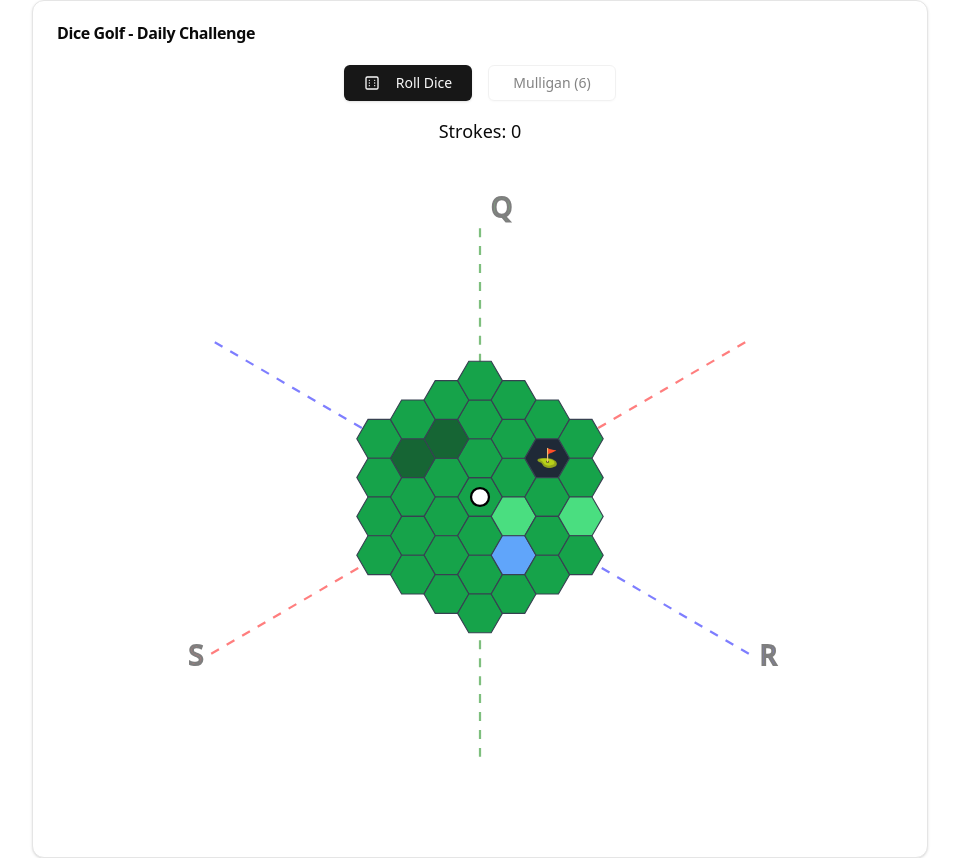
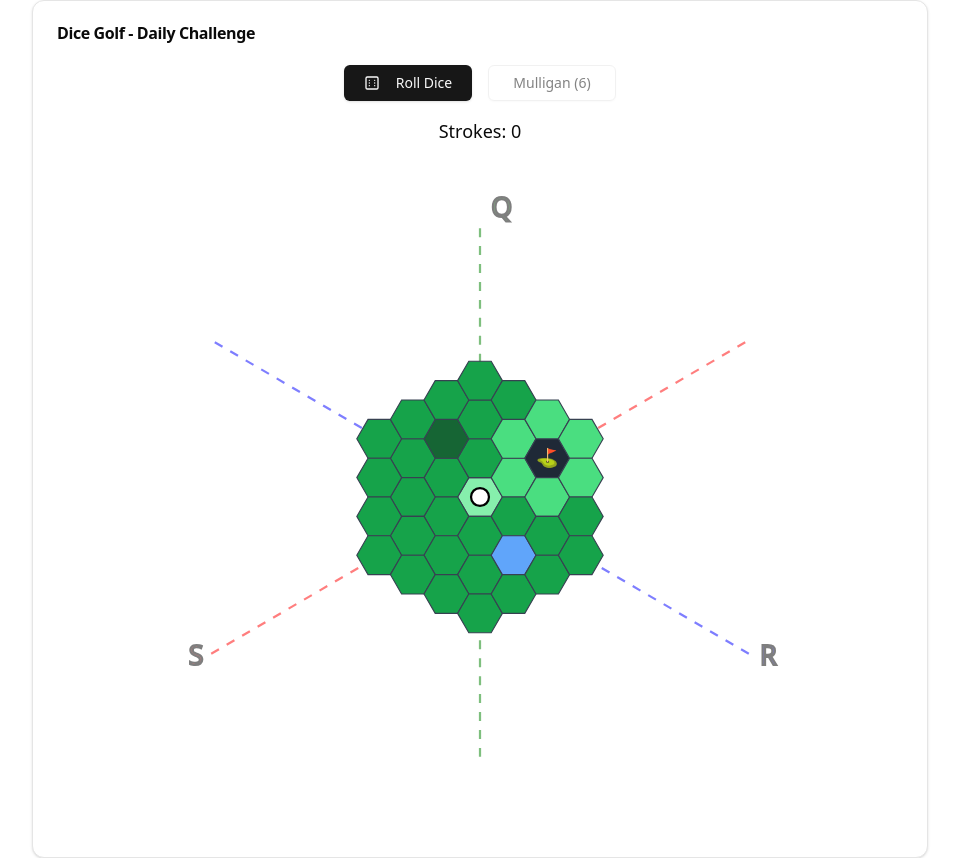
Before and after one commit to jbatch/daily-golf, a React (Vite) app: page / in a window 1280 px wide. Shown: the whole page, without its empty margins (160-1119 px from the left). Built offline with nearby package versions, Linux system fonts and the light colour scheme.

Commit message:
Fix red border bug

```diff
--- a/src/DiceGolfGame.tsx
+++ b/src/DiceGolfGame.tsx
@@ -6,6 +6,23 @@ import { Dice6 } from "lucide-react";
 import { useDiceGolf } from "./useDiceGolfHook";
 import testCourse from "./testCourse";
 import { useState } from "react";
+
+const scalePolygon = (points: { x: number; y: number }[], scale: number) => {
+  // Calculate center point
+  const center = points.reduce(
+    (acc, point) => ({
+      x: acc.x + point.x / points.length,
+      y: acc.y + point.y / points.length,
+    }),
+    { x: 0, y: 0 }
+  );
+
+  // Scale points around center
+  return points.map((point) => ({
+    x: center.x + (point.x - center.x) * scale,
+    y: center.y + (point.y - center.y) * scale,
+  }));
+};
 
 const DiceGolfGame = () => {
   const [hoveredHex, setHoveredHex] = useState<CubeCoord | null>(null);
@@ -129,10 +146,12 @@ const DiceGolfGame = () => {
                     />
                     {isValidMove && (
                       <polygon
-                        points={corners.map((p) => `${p.x},${p.y}`).join(" ")}
+                        points={scalePolygon(corners, 0.9)
+                          .map((p) => `${p.x},${p.y}`)
+                          .join(" ")}
                         fill="none"
                         stroke="#ef4444"
-                        strokeWidth="1.5"
+                        strokeWidth="0.5"
                         className="pointer-events-none"
                       />
                     )}
--- a/src/testCourse.ts
+++ b/src/testCourse.ts
@@ -3,26 +3,26 @@ import { TerrainType } from "./types";
 export default {
   grid: {
     // Distance 0
-    "0,0,0": TerrainType.ROUGH,
+    "0,0,0": TerrainType.FAIRWAY,
     // Distance 1
     "-1,0,1": TerrainType.ROUGH,
     "-1,1,0": TerrainType.ROUGH,
     "0,-1,1": TerrainType.ROUGH,
     "0,1,-1": TerrainType.ROUGH,
-    "1,-1,0": TerrainType.ROUGH,
-    "1,0,-1": TerrainType.GREEN,
+    "1,-1,0": TerrainType.GREEN,
+    "1,0,-1": TerrainType.ROUGH,
     // Distance 2
-    "-2,0,2": TerrainType.TREES,
+    "-2,0,2": TerrainType.ROUGH,
     "-2,1,1": TerrainType.ROUGH,
     "-2,2,0": TerrainType.ROUGH,
     "-1,-1,2": TerrainType.TREES, // Trees
     "-1,2,-1": TerrainType.ROUGH,
     "0,-2,2": TerrainType.ROUGH,
     "0,2,-2": TerrainType.ROUGH,
-    "1,-2,1": TerrainType.ROUGH,
+    "1,-2,1": TerrainType.GREEN,
     "1,1,-2": TerrainType.WATER, // Water hazard
     "2,-2,0": TerrainType.HOLE,
-    "2,-1,-1": TerrainType.ROUGH,
+    "2,-1,-1": TerrainType.GREEN,
     "2,0,-2": TerrainType.ROUGH,
     // Distance 3
     "-3,0,3": TerrainType.ROUGH,
@@ -37,14 +37,14 @@ export default {
     "0,3,-3": TerrainType.ROUGH,
     "1,-3,2": TerrainType.ROUGH,
     "1,2,-3": TerrainType.ROUGH,
-    "2,-3,1": TerrainType.ROUGH,
+    "2,-3,1": TerrainType.GREEN,
     "2,1,-3": TerrainType.ROUGH,
-    "3,-3,0": TerrainType.ROUGH,
-    "3,-2,-1": TerrainType.ROUGH,
-    "3,-1,-2": TerrainType.GREEN,
+    "3,-3,0": TerrainType.GREEN,
+    "3,-2,-1": TerrainType.GREEN,
+    "3,-1,-2": TerrainType.ROUGH,
     "3,0,-3": TerrainType.ROUGH,
   },
   start: { q: 0, r: 0, s: 0 },
-  end: { q: 2, r: -1, s: -1 },
+  end: { q: 2, r: -2, s: 0 },
   seed: 12345,
 };
--- a/src/useDiceGolfHook.ts
+++ b/src/useDiceGolfHook.ts
@@ -226,6 +226,7 @@ export const useDiceGolf = (initialCourse: CourseState) => {
         gameState.playerPosition,
         course.end
       );
+      console.log({ gameOver });
 
       setGameState((prev) => ({
         ...prev,
```
Also changed, not shown: 1 other file (tests, documents, lock files or other folders).
